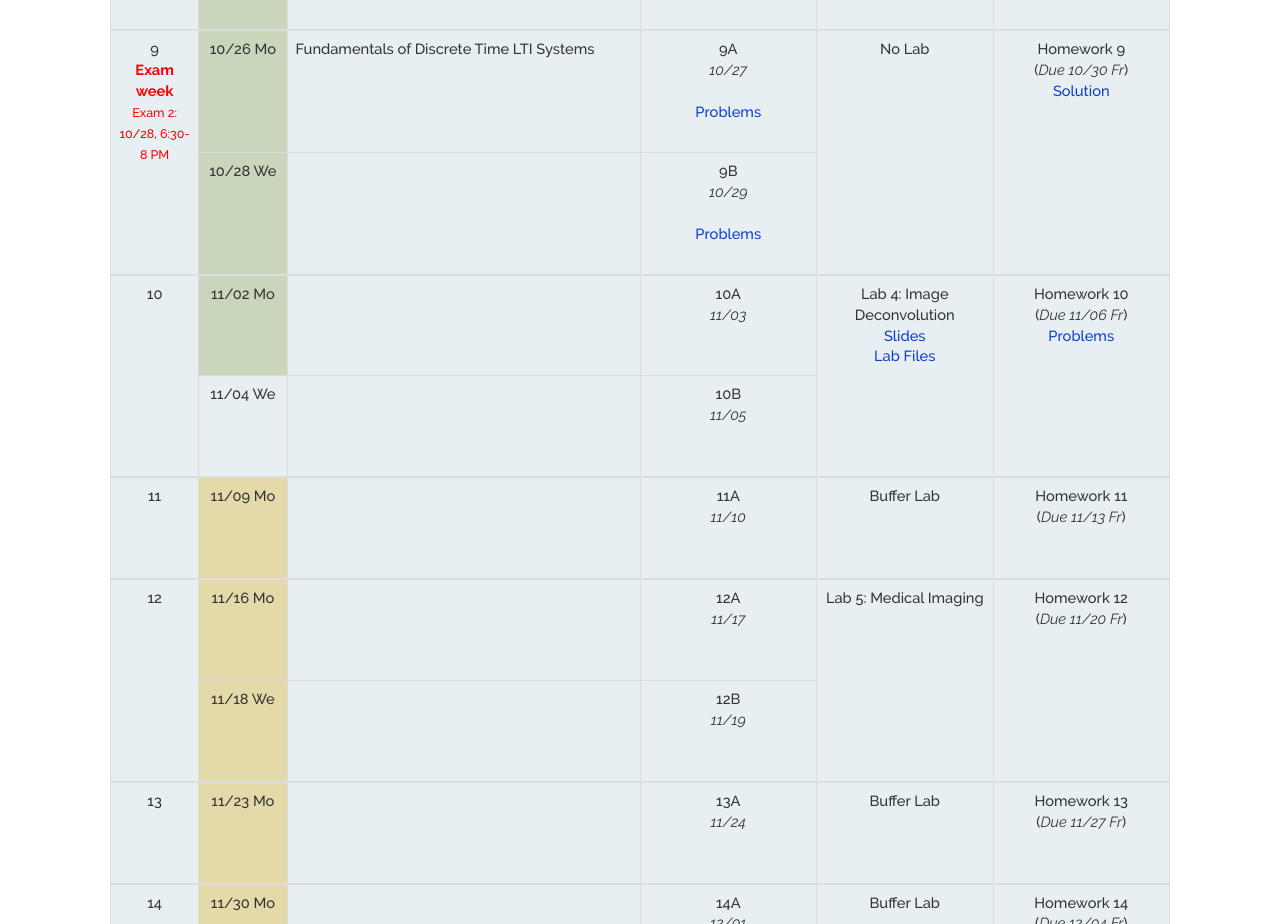
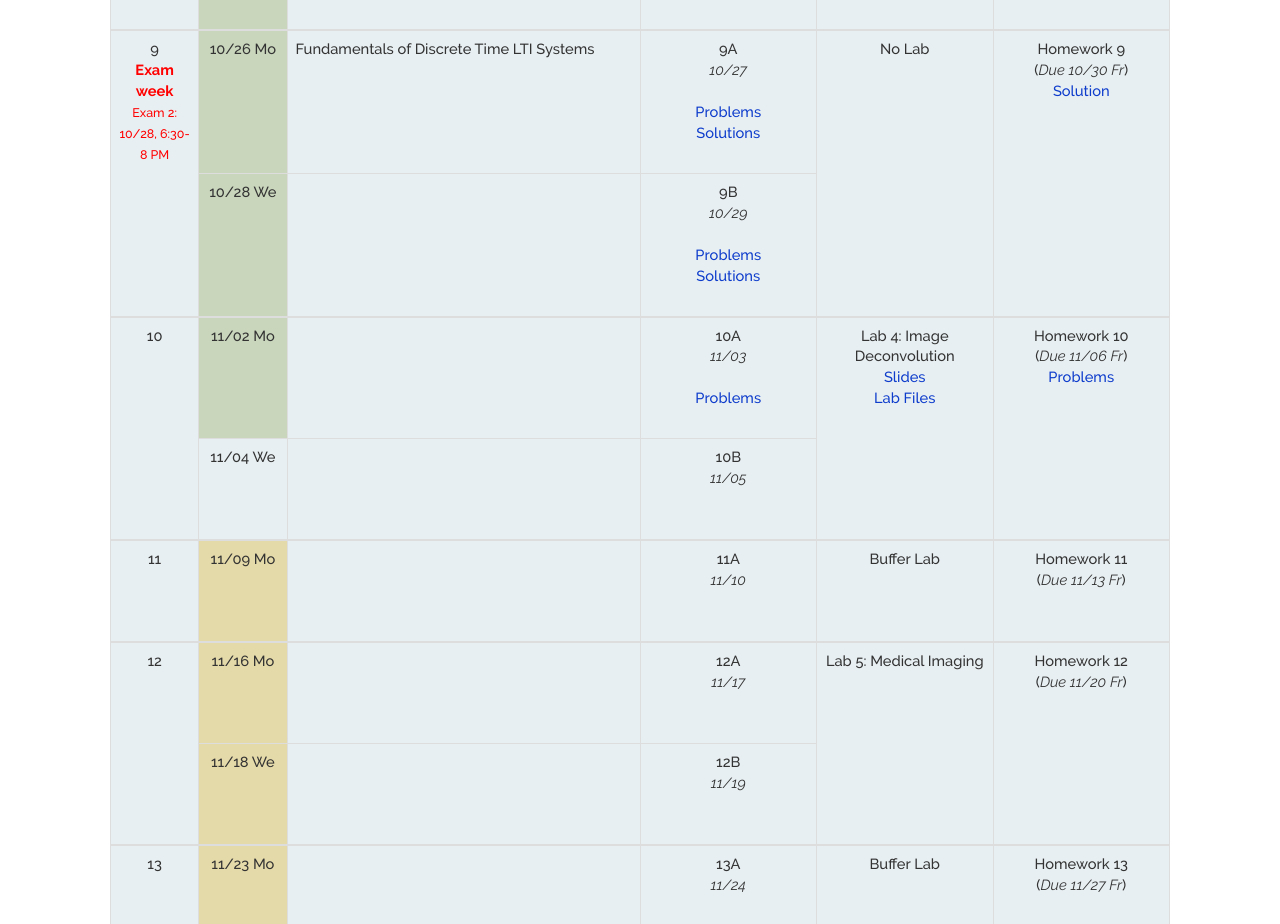
Before and after one commit to alokthakrar/fa26-www, a plain HTML site: page index.html in a window 1280 px wide. Shown: the part 2983-3907 px from the top of the page. Drawn offline with nearby package versions, Linux system fonts and the light colour scheme.

Commit message:
Publish Discussion 9A and 9B solutions and 10A worksheet

```diff
--- a/index.html
+++ b/index.html
@@ -1299,7 +1299,8 @@ function showFontChange(f, prev) {
               <br/>
                 <a rel="noopener noreferrer" target="_blank" href="discussion/dis09A.pdf">Problems</a> <br>
 <!--              -->
-                                          <br/>
+                              <a rel="noopener noreferrer" target="_blank" href="discussion/ans09A.pdf">Solutions</a> <br>
+                            <br/>
 <!--              -->
           </td>
 
@@ -1346,7 +1347,8 @@ function showFontChange(f, prev) {
               <br/>
                 <a rel="noopener noreferrer" target="_blank" href="discussion/dis09B.pdf">Problems</a> <br>
 <!--              -->
-                                          <br/>
+                              <a rel="noopener noreferrer" target="_blank" href="discussion/ans09B.pdf">Solutions</a> <br>
+                            <br/>
 <!--              -->
           </td>
 
@@ -1376,6 +1378,7 @@ function showFontChange(f, prev) {
               <br/>
 
               <br/>
+                <a rel="noopener noreferrer" target="_blank" href="discussion/dis10A.pdf">Problems</a> <br>
 <!--              -->
                                           <br/>
 <!--              -->
```
Also changed, not shown: timestamp.txt, 3 other files.
